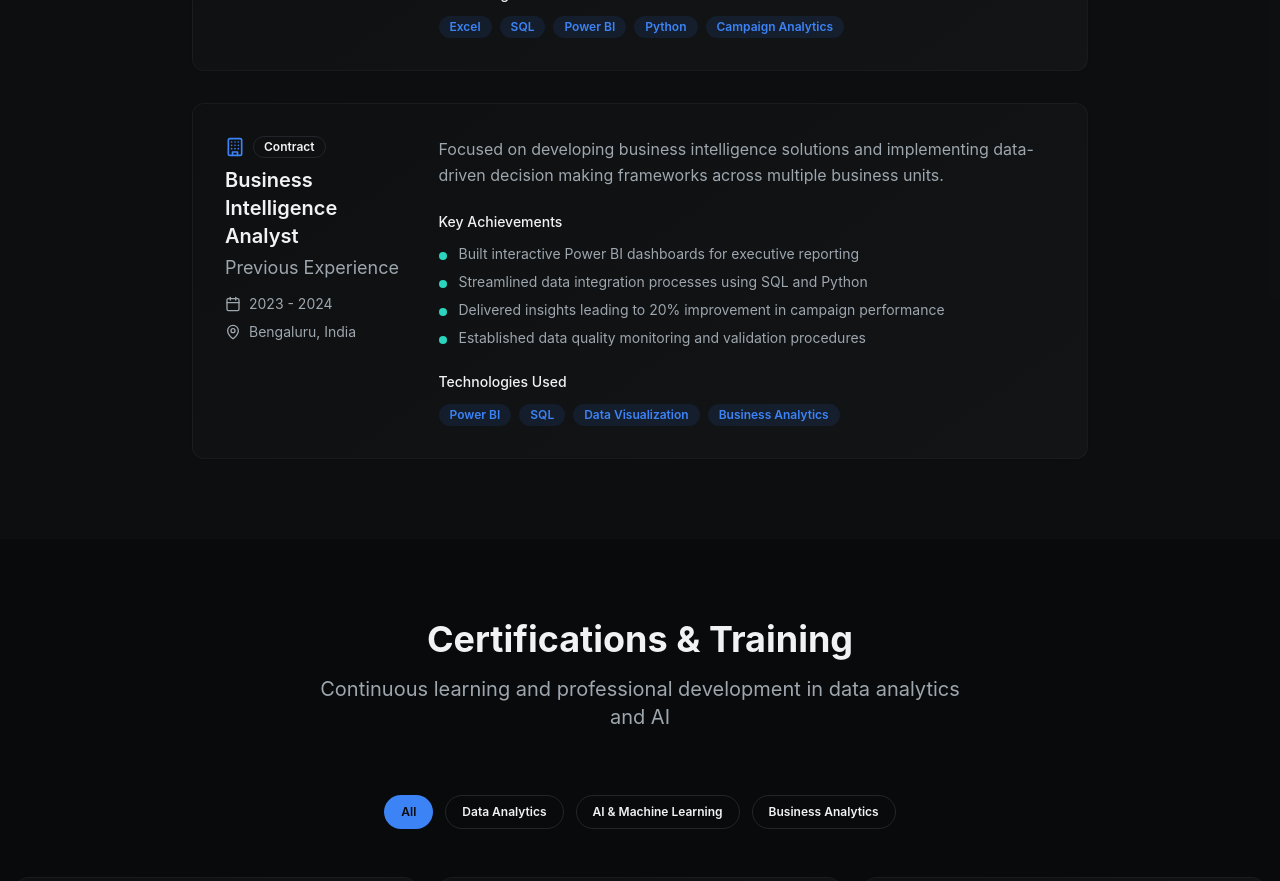
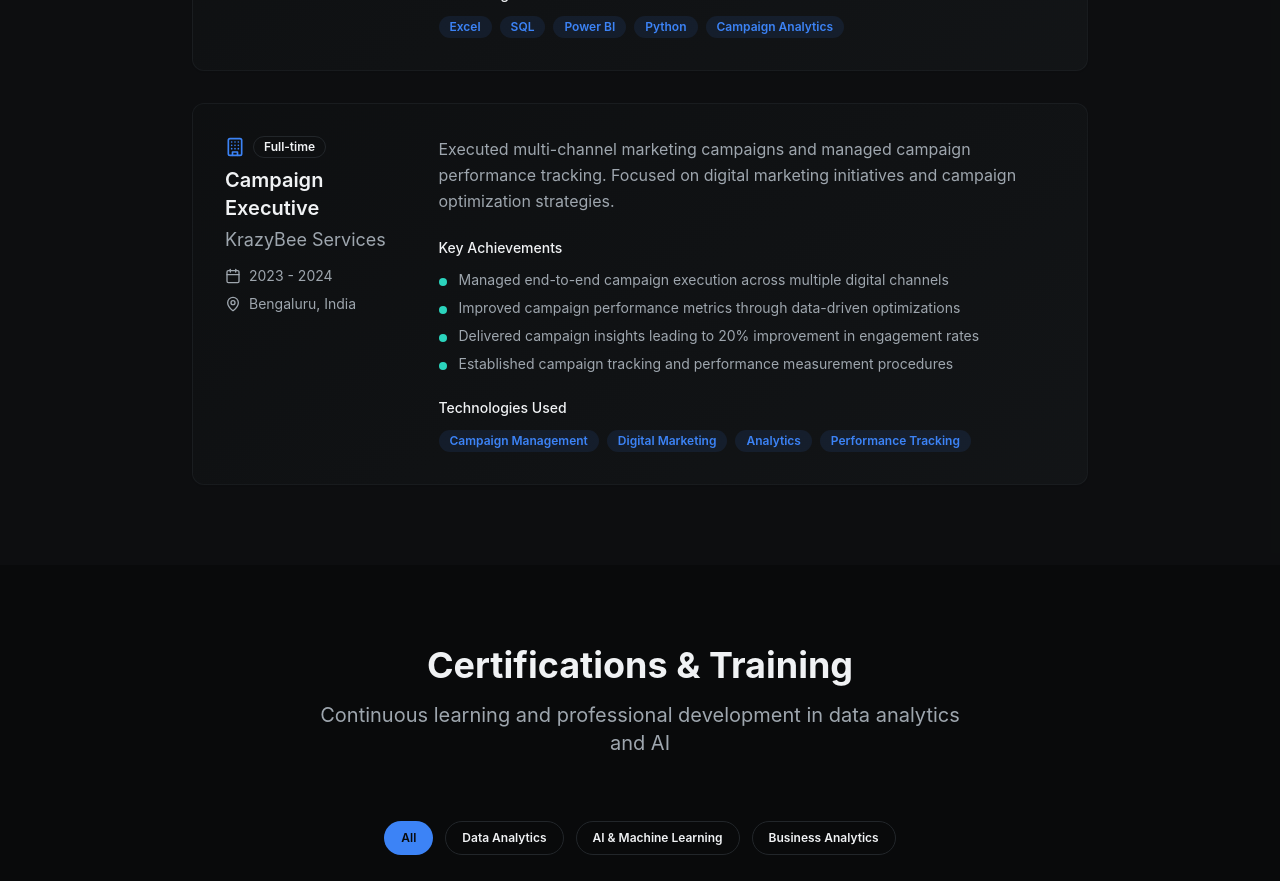
Before and after one commit to MAHESH-GANDE/mahesh-ai-analyst-folio, a React (Vite) app: page / in a window 1280 px wide. Shown: the part 4020-4901 px from the top of the page. Built offline with nearby package versions, Linux system fonts and the light colour scheme.

Commit message:
Update Experience Section
Update the Professional Experience section to reflect the previous role as Campaign Executive at Krazybee Services.

```diff
--- a/src/components/portfolio/ExperienceSection.tsx
+++ b/src/components/portfolio/ExperienceSection.tsx
@@ -20,19 +20,19 @@ const ExperienceSection = () => {
       skills: ["Excel", "SQL", "Power BI", "Python", "Campaign Analytics"]
     },
     {
-      title: "Business Intelligence Analyst",
-      company: "Previous Experience",
+      title: "Campaign Executive",
+      company: "KrazyBee Services",
       location: "Bengaluru, India",
       period: "2023 - 2024",
-      type: "Contract",
-      description: "Focused on developing business intelligence solutions and implementing data-driven decision making frameworks across multiple business units.",
+      type: "Full-time",
+      description: "Executed multi-channel marketing campaigns and managed campaign performance tracking. Focused on digital marketing initiatives and campaign optimization strategies.",
       achievements: [
-        "Built interactive Power BI dashboards for executive reporting",
-        "Streamlined data integration processes using SQL and Python",
-        "Delivered insights leading to 20% improvement in campaign performance",
-        "Established data quality monitoring and validation procedures"
+        "Managed end-to-end campaign execution across multiple digital channels",
+        "Improved campaign performance metrics through data-driven optimizations",
+        "Delivered campaign insights leading to 20% improvement in engagement rates",
+        "Established campaign tracking and performance measurement procedures"
       ],
-      skills: ["Power BI", "SQL", "Data Visualization", "Business Analytics"]
+      skills: ["Campaign Management", "Digital Marketing", "Analytics", "Performance Tracking"]
     }
   ];
 
```
